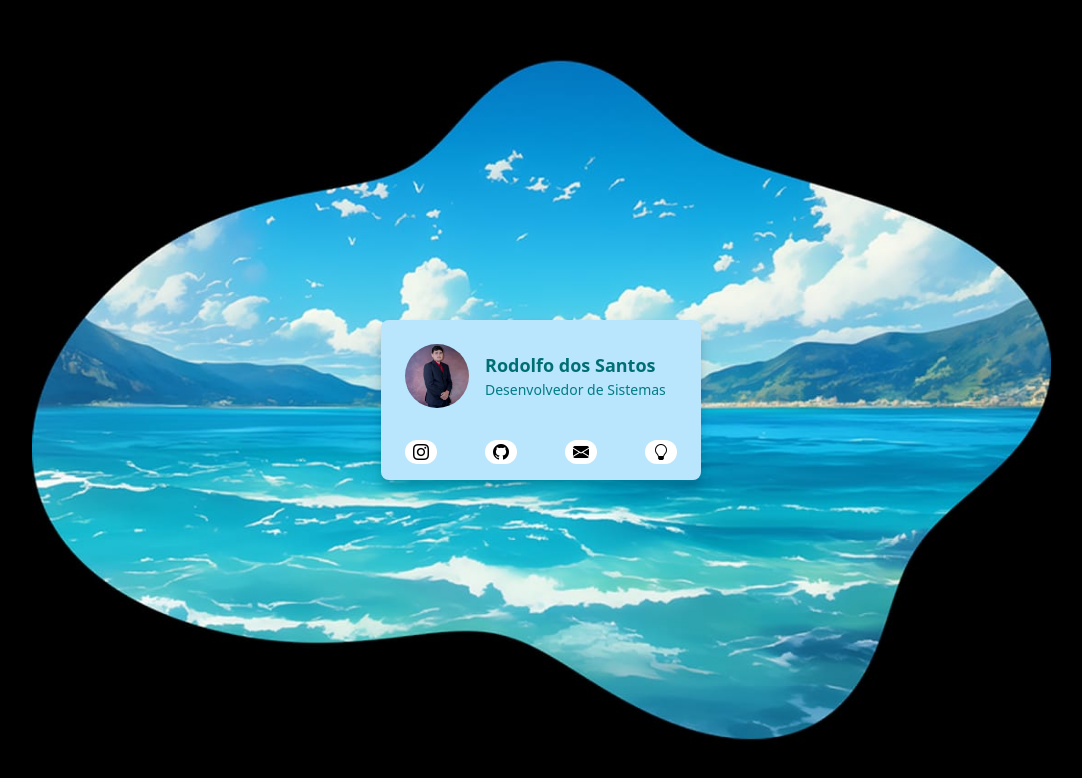
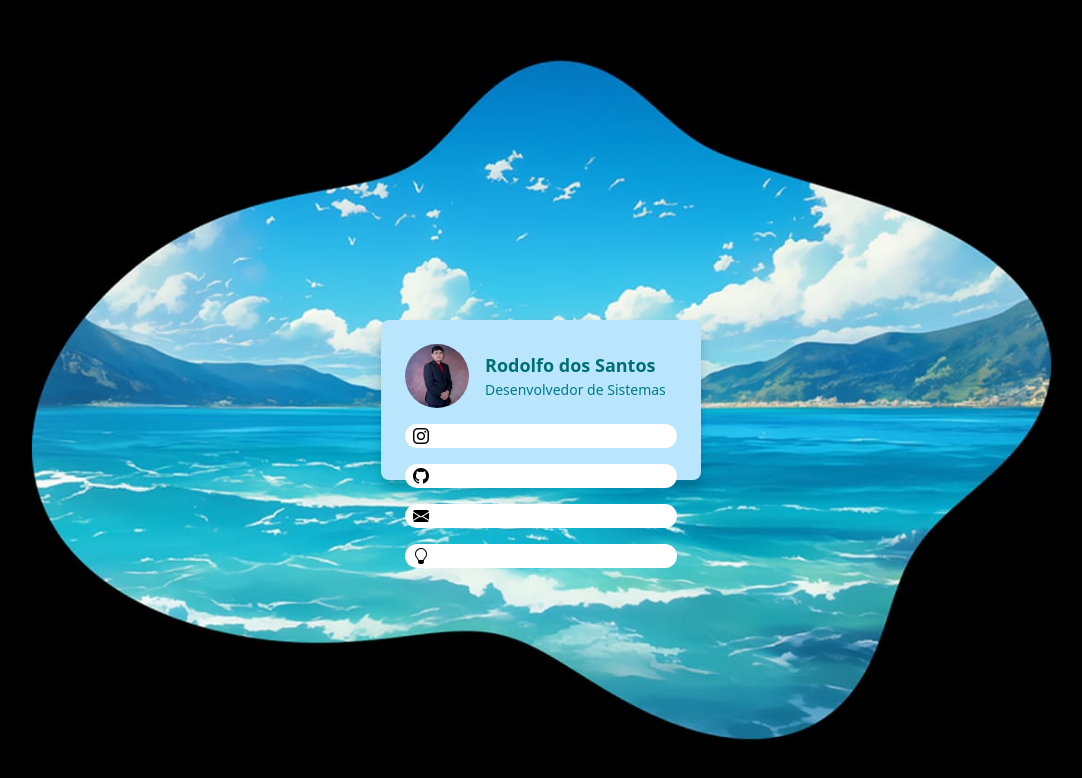
Before and after one commit to RodolfoSantss/Portfolio, a plain HTML site: page index.html in a window 1280 px wide. Shown: the whole page, without its empty margins (99-1181 px from the left). Drawn offline with nearby package versions, Linux system fonts and the light colour scheme.

Commit message:
Update index.html

```diff
--- a/index.html
+++ b/index.html
@@ -22,7 +22,7 @@
        <p class="subtitle"> Desenvolvedor de Sistemas</p>
       </div>
      </div>
-     <div class="flex justify-between text-cyan-900 space-x-4">
+     <div class="flex-between">
       <div class="div-icons-light-theme" >
         <a href="https://www.instagram.com/dante_shh?igsh=MWhiazdlYTNocXZmMA=="><i class="bi bi-instagram"></i></a>
       </div>
```
